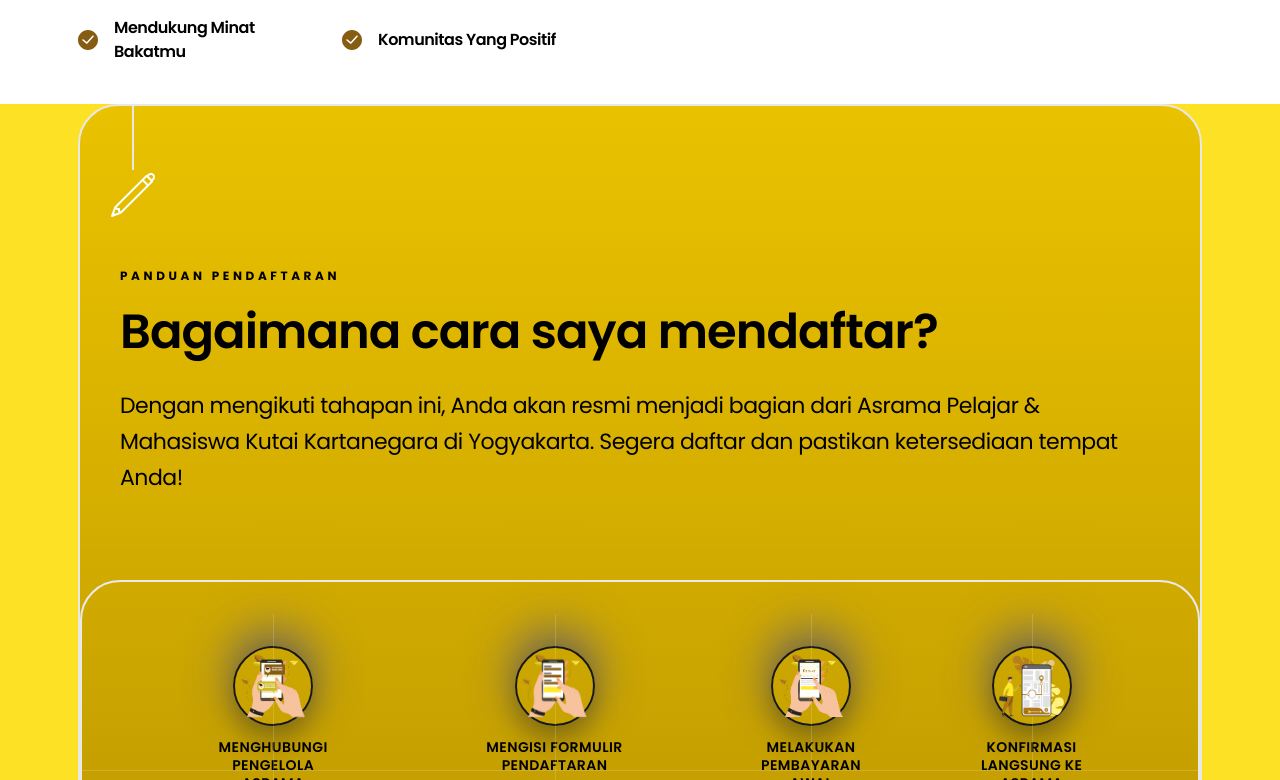
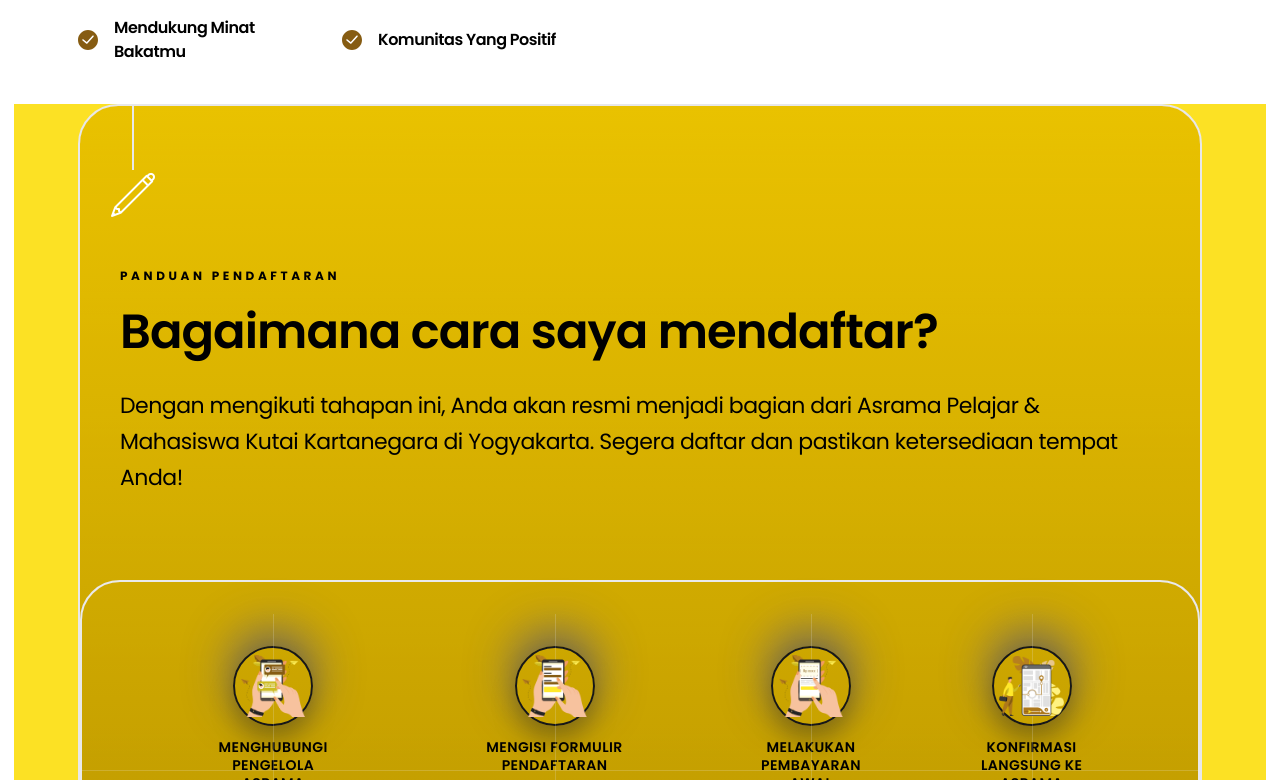
Before and after one commit to Richto2606/website-public-main, a React (Vite) app: page / in a window 1280 px wide. Shown: the part 1000-1780 px from the top of the page. Built offline with nearby package versions, Linux system fonts and the light colour scheme; no server answers.

Commit message:
warna panduan2

```diff
--- a/src/sections/Daftar.jsx
+++ b/src/sections/Daftar.jsx
@@ -4,17 +4,15 @@ import { panduan } from "../constants/index.jsx";
 
 const Daftar = () => {
   return (
-    // 🔥 TAMBAHKAN BACKGROUND #FCE124 dan HILANGKAN SHADOW
-    <section style={{ backgroundColor: '#FCE124', boxShadow: 'none' }}>
+    <section>
       <Element name="panduan pendaftaran">
-        <div className="container">
+        {/* 🔥 TAMBAHKAN BACKGROUND #FCE124 DI CONTAINER */}
+        <div className="container" style={{ backgroundColor: '#FCE124', boxShadow: 'none' }}>
           <div
             className="relative flex md:flex-wrap flex-nowrap border-2 border-s3 rounded-7xl md:overflow-hidden max-md:flex-col feature-after md:g7 max-md:border-none max-md:rounded-none max-md:gap-3"
-            style={{ boxShadow: 'none' }}
           >
             <div
               className="relative z-2 md:px-10 px-5 md:pb-10 pb-5 max-md:g7 max-md:border-2 max-md:border-s3 max-md:rounded-3xl flex-1"
-              style={{ boxShadow: 'none' }}
             >
               <div className="w-full flex justify-start items-start">
                 <div className="-ml-3 mb-12 flex items-center justify-center flex-col">
```
